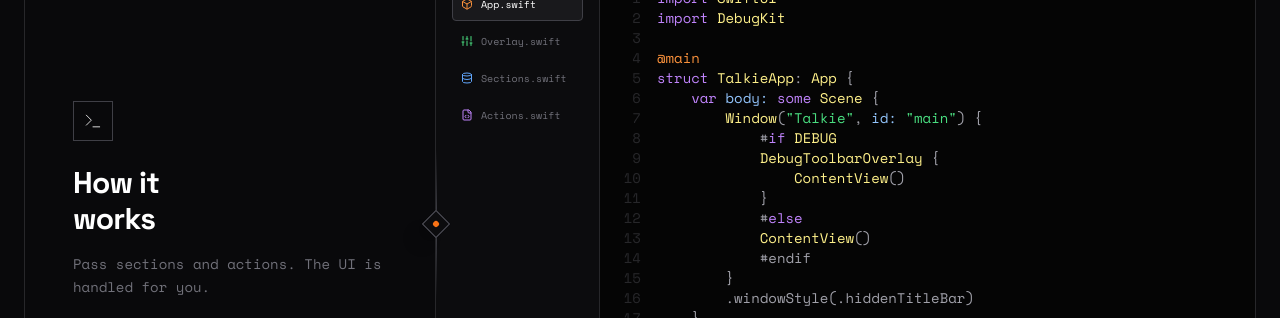
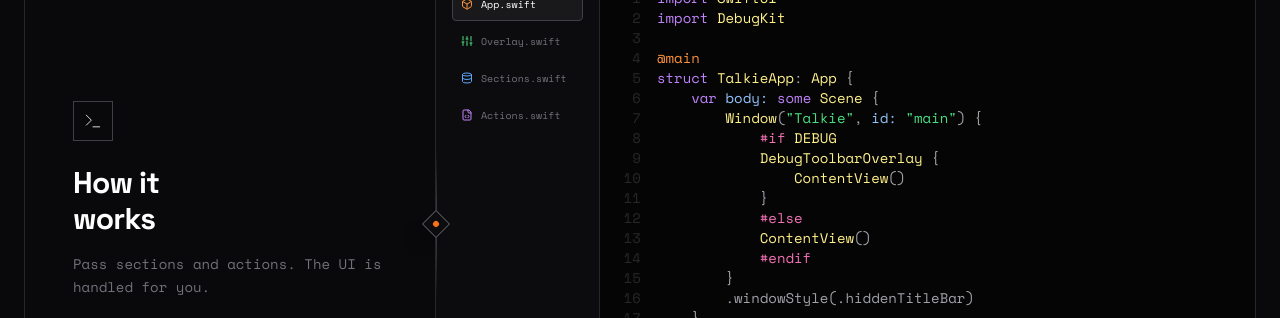
Before and after one commit to arach/DebugKit, a React (Vite) app in the folder landing/: page / in a window 1280 px wide. Shown: the part 1300-1618 px from the top of the page. Built offline with nearby package versions, Linux system fonts and the light colour scheme.

Commit message:
🐛 Fix Swift syntax highlighting for preprocessor directives and multiline strings

```diff
--- a/landing/components/AICodeGenerator.tsx
+++ b/landing/components/AICodeGenerator.tsx
@@ -103,7 +103,7 @@ struct ListViewDebugContent: View {
 type FileName = keyof typeof SNIPPETS;
 
 // Robust Tokenizer Regex for Swift
-const TOKENIZER_REGEX = /(\/\/.*)|("""[\s\S]*?"""|"(?:[^"\\]|\\.)*")|(@\w+)|(\b(?:import|struct|var|let|class|func|return|some|extension|if|else|switch|case|default|public|private|init|static)\b)|(\b[A-Z]\w+\b)|(\b\w+:)/g;
+const TOKENIZER_REGEX = /(\/\/.*)|("""[\s\S]*?"""|"(?:[^"\\]|\\.)*")|(#\w+)|(@\w+)|(\b(?:import|struct|var|let|class|func|return|some|extension|if|else|switch|case|default|public|private|init|static|true|false|nil|self|await|async|try|throw|throws)\b)|(\b[A-Z]\w+\b)|(\b\w+:)/g;
 
 const HighlightedCode = ({ code }: { code: string }) => {
   const elements: React.ReactNode[] = [];
@@ -114,7 +114,7 @@ const HighlightedCode = ({ code }: { code: string }) => {
   TOKENIZER_REGEX.lastIndex = 0;
 
   while ((match = TOKENIZER_REGEX.exec(code)) !== null) {
-    const [fullMatch, comment, string, decorator, keyword, type, arg] = match;
+    const [fullMatch, comment, string, preprocessor, decorator, keyword, type, arg] = match;
     const index = match.index;
 
     // Push preceding plain text
@@ -126,6 +126,8 @@ const HighlightedCode = ({ code }: { code: string }) => {
       elements.push(<span key={index} className="text-zinc-500 italic">{comment}</span>);
     } else if (string) {
       elements.push(<span key={index} className="text-green-400">{string}</span>);
+    } else if (preprocessor) {
+      elements.push(<span key={index} className="text-pink-400">{preprocessor}</span>);
     } else if (decorator) {
       elements.push(<span key={index} className="text-orange-400">{decorator}</span>);
     } else if (keyword) {
@@ -224,14 +226,26 @@ export const CodeArchitecture: React.FC<CodeArchitectureProps> = ({ frameless =
         <div className="flex-1 overflow-auto p-6 custom-scrollbar">
           <pre className="font-mono text-xs md:text-sm leading-6 text-zinc-400">
             <code>
-              {codeSnippet.split('\n').map((line, i) => (
+              {codeSnippet.split('\n').map((line, i) => {
+                // Check if we're inside a multiline string
+                const isMultilineStringMarker = line.trim() === '"""';
+                const hasStringInterpolation = line.includes('\\(');
+
+                return (
                   <div key={i} className="table-row">
                     <span className="table-cell text-zinc-800 select-none text-right pr-4 w-8">{i + 1}</span>
                     <span className="table-cell whitespace-pre-wrap break-all">
+                      {isMultilineStringMarker ? (
+                        <span className="text-green-400">{line}</span>
+                      ) : hasStringInterpolation ? (
+                        <span className="text-green-400">{line}</span>
+                      ) : (
                         <HighlightedCode code={line} />
+                      )}
                     </span>
                   </div>
-              ))}
+                );
+              })}
             </code>
           </pre>
         </div>
```
Lines whose indentation alone changed are shown as unchanged.
